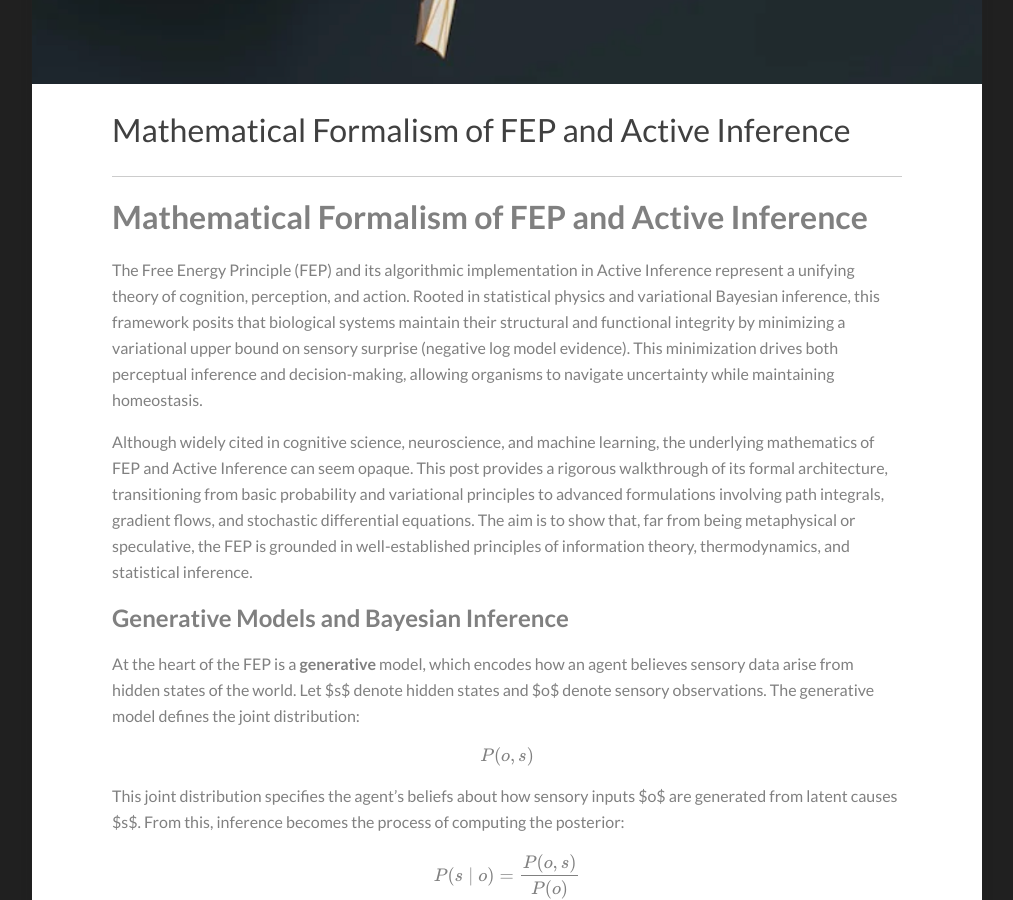
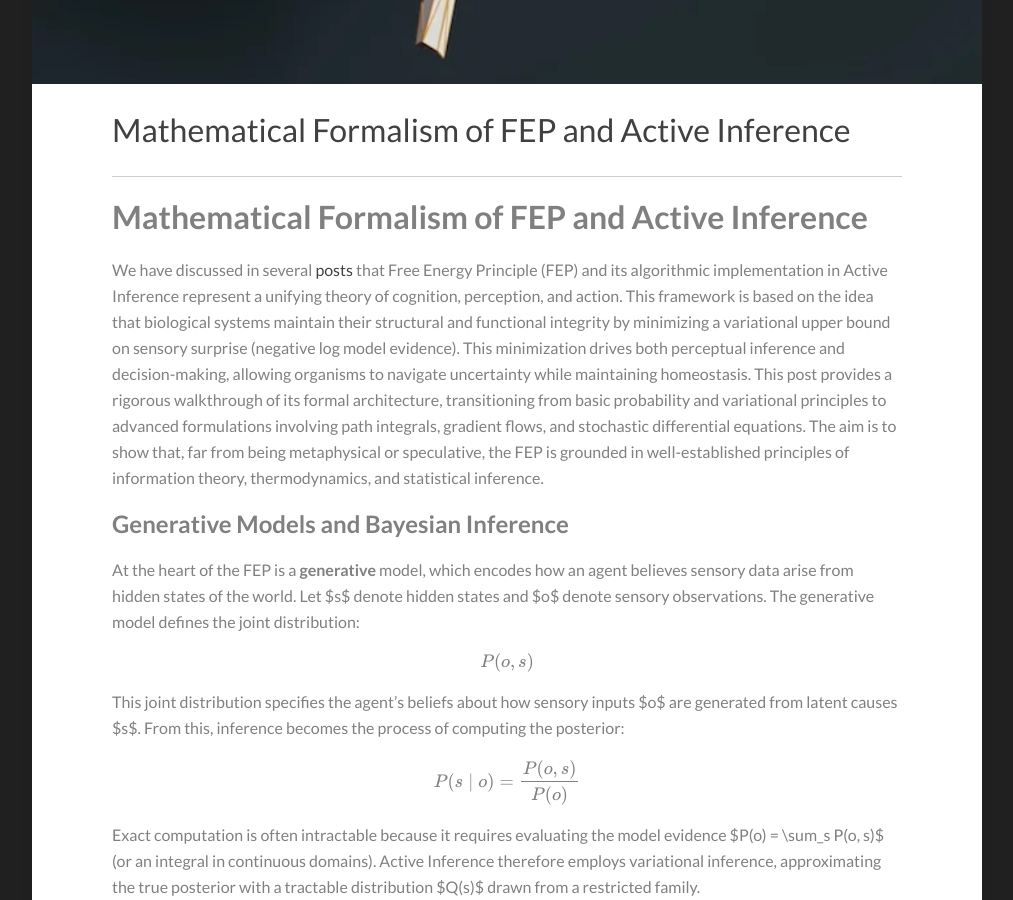
Before and after one commit to Kamran-Afzali/Kamran-Afzali.github.io, a Jekyll site: the page built from _posts/2025-12-20-FEP_Math.md, in a window 1280 px wide and 900 px high, scrolled down 889 px. Shown: the whole window, without its empty margins (133-1146 px from the left). Built offline with Jekyll 4.4.1, drawn with Linux system fonts in a browser that asks for light colours; formulas are drawn with MathJax 3; some of the changed text lies outside the part shown.

Commit message:
Update 2025-12-20-FEP_Math.md

```diff
--- a/_posts/2025-12-20-FEP_Math.md
+++ b/_posts/2025-12-20-FEP_Math.md
@@ -8,9 +8,7 @@ date-string: December 2025
 ---
 # Mathematical Formalism of FEP and Active Inference
 
-The Free Energy Principle (FEP) and its algorithmic implementation in Active Inference represent a unifying theory of cognition, perception, and action. Rooted in statistical physics and variational Bayesian inference, this framework posits that biological systems maintain their structural and functional integrity by minimizing a variational upper bound on sensory surprise (negative log model evidence). This minimization drives both perceptual inference and decision-making, allowing organisms to navigate uncertainty while maintaining homeostasis.
-
-Although widely cited in cognitive science, neuroscience, and machine learning, the underlying mathematics of FEP and Active Inference can seem opaque. This post provides a rigorous walkthrough of its formal architecture, transitioning from basic probability and variational principles to advanced formulations involving path integrals, gradient flows, and stochastic differential equations. The aim is to show that, far from being metaphysical or speculative, the FEP is grounded in well-established principles of information theory, thermodynamics, and statistical inference.
+We have discussed in several [posts](https://github.com/Kamran-Afzali/FEP) that Free Energy Principle (FEP) and its algorithmic implementation in Active Inference represent a unifying theory of cognition, perception, and action. This framework is based on the idea that biological systems maintain their structural and functional integrity by minimizing a variational upper bound on sensory surprise (negative log model evidence). This minimization drives both perceptual inference and decision-making, allowing organisms to navigate uncertainty while maintaining homeostasis. This post provides a rigorous walkthrough of its formal architecture, transitioning from basic probability and variational principles to advanced formulations involving path integrals, gradient flows, and stochastic differential equations. The aim is to show that, far from being metaphysical or speculative, the FEP is grounded in well-established principles of information theory, thermodynamics, and statistical inference.
 
 ## Generative Models and Bayesian Inference
 
@@ -180,10 +178,4 @@ By minimizing variational free energy, the agent counteracts entropy-increasing
 | **Thermodynamic analogy** | $F = U - T S$ | Internal energy minus entropy (information-theoretic analogue) |
 | **Information-theoretic bound** | $G(\pi) \geq -\log P(o \mid \pi)$ | Expected free energy upper-bounds expected surprise |
 
-## Conclusion
-
-The Free Energy Principle and Active Inference framework provide a mathematically coherent and unifying theory of adaptive behavior. This framework is grounded in variational Bayesian inference, stochastic control, information geometry, and nonequilibrium thermodynamics, rather than in metaphysical assumptions.
-
-Through the minimization of variational free energy, agents simultaneously infer the hidden causes of their sensations and select actions that balance uncertainty reduction with goal-directed behavior. This dual role of inference — retrospective (perception) and prospective (action) — is rendered tractable through variational methods, expected free energy, and gradient flows on belief manifolds.
-
-From the derivation of the expected free energy functional to its decomposition into epistemic and extrinsic value, the FEP offers not just a metaphor but a precise algorithmic account of perception and action. As computational implementations mature, FEP and Active Inference are poised to reshape the understanding of adaptive systems — from brains and bodies to robots and synthetic agents — all governed by the same imperative: to minimize the surprise of existence.
+The Free Energy Principle and Active Inference framework provide a mathematically coherent and unifying theory of adaptive behavior. Through the minimization of variational free energy, agents simultaneously infer the hidden causes of their sensations and select actions that balance uncertainty reduction with goal-directed behavior. This dual role of inference — retrospective (perception) and prospective (action) — is rendered tractable through variational methods, expected free energy, and gradient flows on belief manifolds. From the derivation of the expected free energy functional to its decomposition into epistemic and extrinsic value, the FEP offers not just a metaphor but a precise algorithmic account of perception and action.
```
